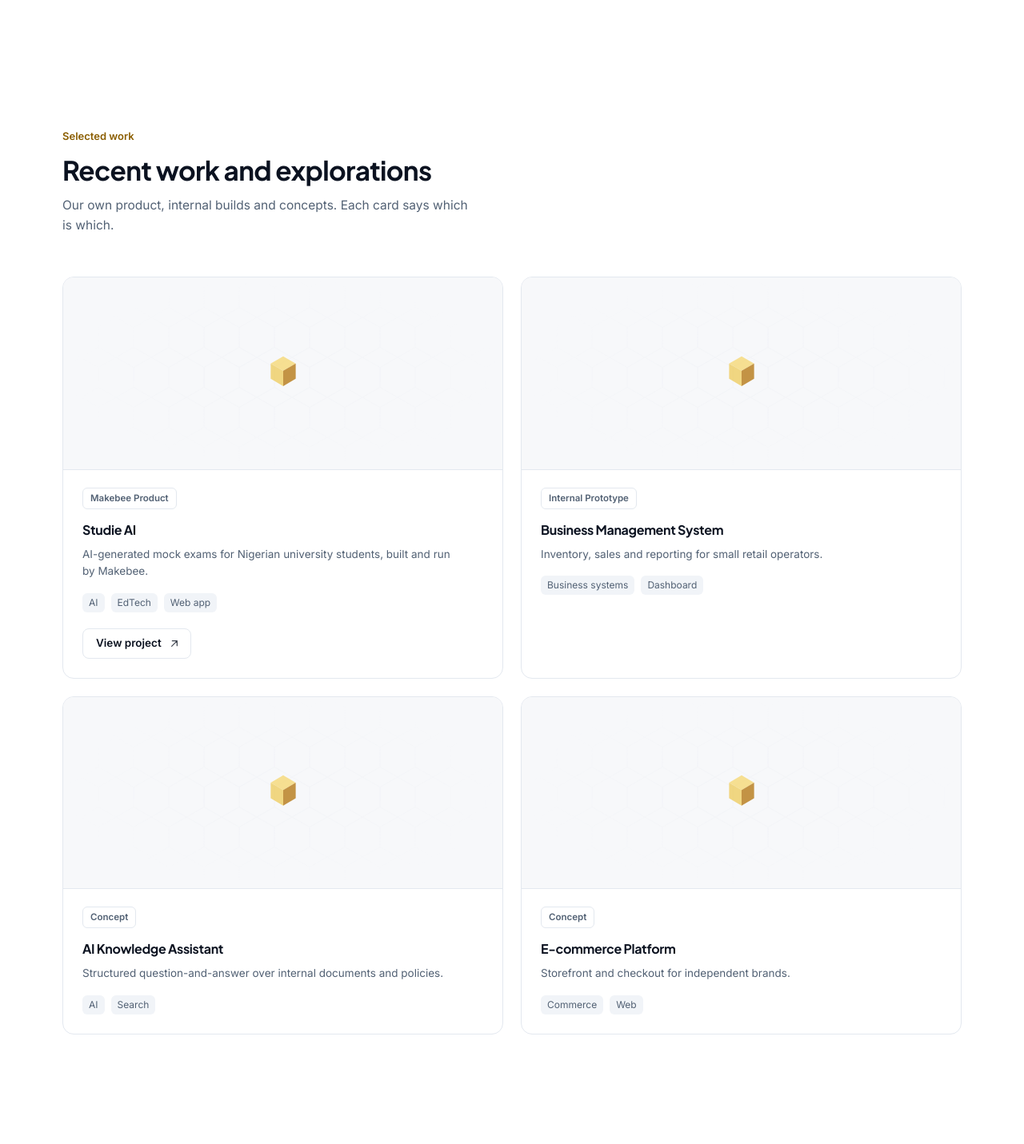
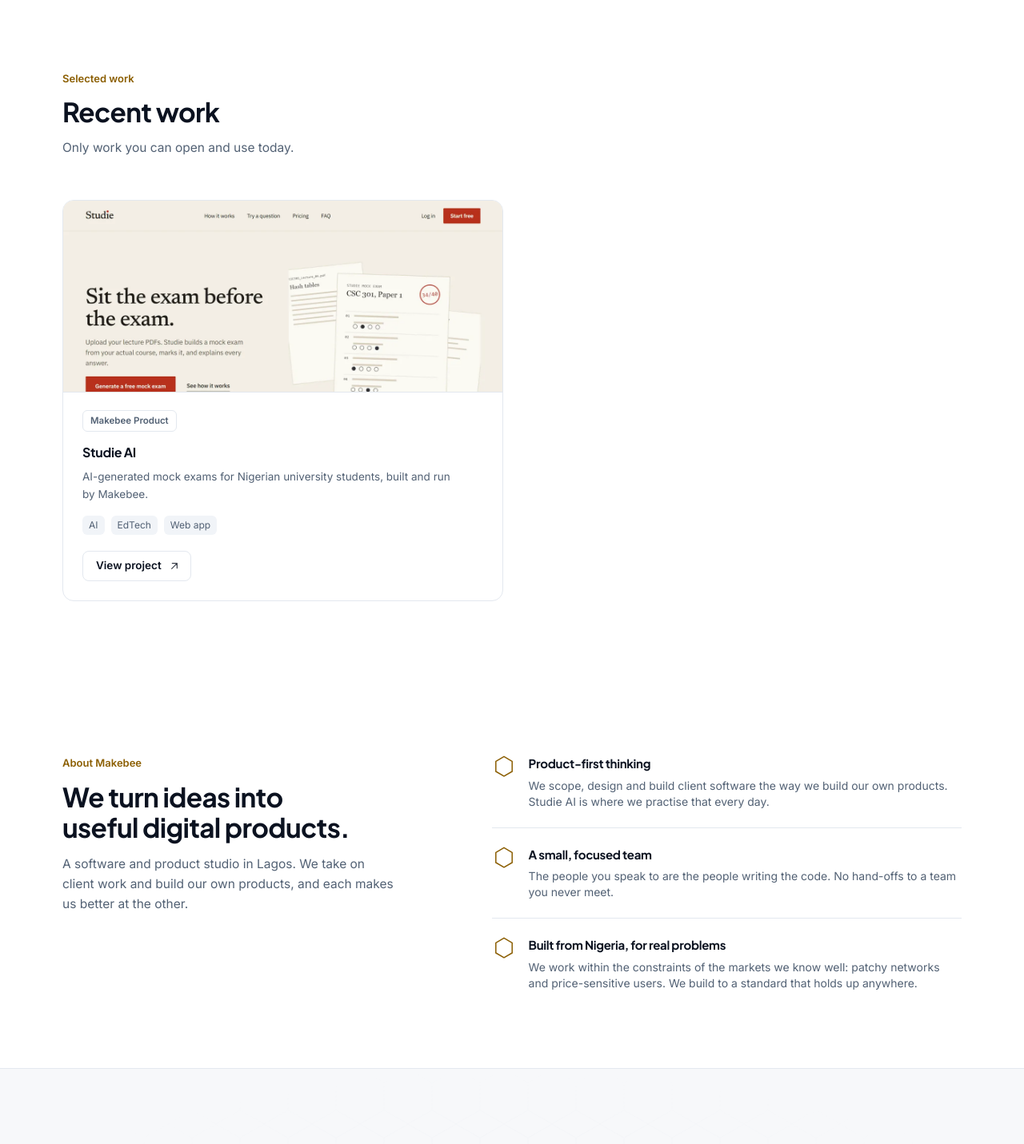
Before and after one commit to MakebeeLtd/Makebee-website, a React (Vite) app: page / in a window 1280 px wide. Shown: the part 5500-6931 px from the top of the page at 80% size. Built offline with nearby package versions, Linux system fonts and the light colour scheme.

Commit message:
feat: streamline portfolio to showcase Studie AI

```diff
--- a/src/components/ProjectCard.jsx
+++ b/src/components/ProjectCard.jsx
@@ -27,6 +27,7 @@
         height={image.height}
         loading="lazy"
         decoding="async"
+        style={image.position ? { objectPosition: image.position } : undefined}
         onLoad={() => setLoaded(true)}
         className={`h-full w-full object-cover transition-[opacity,transform] duration-500 ease-out group-hover:scale-[1.03] motion-reduce:transform-none ${
           loaded ? 'opacity-100' : 'opacity-0'
--- a/src/data/projects.js
+++ b/src/data/projects.js
@@ -1,3 +1,5 @@
+import studieLanding from '../assets/studie-landing.webp';
+
 /**
  * Selected work.
  *
@@ -8,12 +10,28 @@
  *   'Makebee Demo'      – a demo build
  *   'Client Project'    – ONLY for real, delivered client work
  *
- * `image` (optional): { src, alt, width, height }. Import the file from
+ * `image` (optional): { src, alt, width, height, position? }. Import the file from
  * src/assets so Vite fingerprints it. Without an image the card shows a
  * branded placeholder thumbnail.
  *
  * `link` (optional): { href, label, external }. Cards without a link show
  * no button — never point a button at "#".
+ */
+/** Studie AI's live site. The single source for every Studie link on the page. */
+export const STUDIE_URL = 'https://studie-frontend-v2.pages.dev/';
+
+/** Screenshot of the Studie AI landing page (src/assets/studie-landing.webp, 1200×629). */
+export const studieScreenshot = {
+  src: studieLanding,
+  alt: 'Studie AI landing page with the headline “Sit the exam before the exam.” and a marked mock exam paper.',
+  width: 1200,
+  height: 629,
+  position: 'top', // project cards crop to 16:7; keep Studie's nav and headline in frame
+};
+
+/**
+ * Only work a visitor can open today. Concepts and prototypes without a live
+ * destination were removed; add an entry here when it has a real `link`.
  */
 export const projects = [
   {
@@ -22,27 +40,7 @@
     title: 'Studie AI',
     description: 'AI-generated mock exams for Nigerian university students, built and run by Makebee.',
     tags: ['AI', 'EdTech', 'Web app'],
-    link: { href: 'https://studie-frontend.pages.dev/', label: 'View project', external: true },
-  },
-  {
-    id: 'business-management-system',
-    label: 'Internal Prototype',
-    title: 'Business Management System',
-    description: 'Inventory, sales and reporting for small retail operators.',
-    tags: ['Business systems', 'Dashboard'],
-  },
-  {
-    id: 'ai-knowledge-assistant',
-    label: 'Concept',
-    title: 'AI Knowledge Assistant',
-    description: 'Structured question-and-answer over internal documents and policies.',
-    tags: ['AI', 'Search'],
-  },
-  {
-    id: 'ecommerce-platform',
-    label: 'Concept',
-    title: 'E-commerce Platform',
-    description: 'Storefront and checkout for independent brands.',
-    tags: ['Commerce', 'Web'],
+    image: studieScreenshot,
+    link: { href: STUDIE_URL, label: 'View project', external: true },
   },
 ];
--- a/src/sections/FeaturedProduct.jsx
+++ b/src/sections/FeaturedProduct.jsx
@@ -2,8 +2,7 @@
 import HexField from '../components/HexField.jsx';
 import ProductShowcase from '../components/ProductShowcase.jsx';
 import Reveal from '../components/Reveal.jsx';
-
-const STUDIE_URL = 'https://studie-frontend.pages.dev/';
+import { STUDIE_URL, studieScreenshot } from '../data/projects.js';
 
 const points = [
   'Mock exams generated with AI',
@@ -44,7 +43,7 @@
             </Button>
           </div>
 
-          <ProductShowcase />
+          <ProductShowcase image={studieScreenshot} />
         </Reveal>
       </div>
     </section>
--- a/src/sections/Projects.jsx
+++ b/src/sections/Projects.jsx
@@ -12,8 +12,8 @@
   return (
     <section id="projects" aria-labelledby="projects-title" className="py-20 md:py-24">
       <div className="wrap">
-        <SectionHeading id="projects-title" kicker="Selected work" title="Recent work and explorations">
-          Our own product, internal builds and concepts. Each card says which is which.
+        <SectionHeading id="projects-title" kicker="Selected work" title="Recent work">
+          Only work you can open and use today.
         </SectionHeading>
 
         <div className="grid gap-[22px] md:grid-cols-2" aria-busy={loading || undefined}>
```
Also changed, not shown: src/assets/studie-landing.webp (added).
